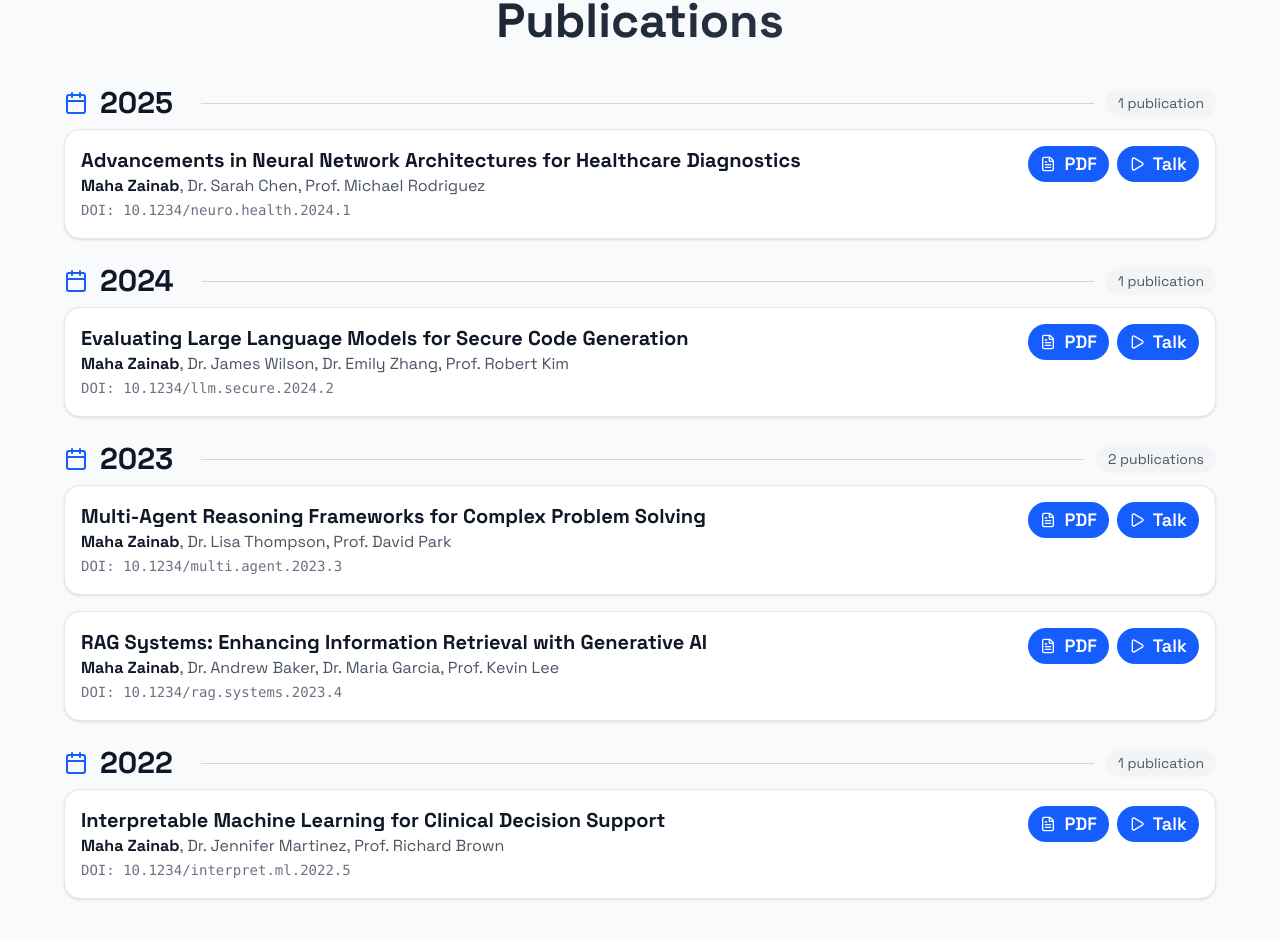
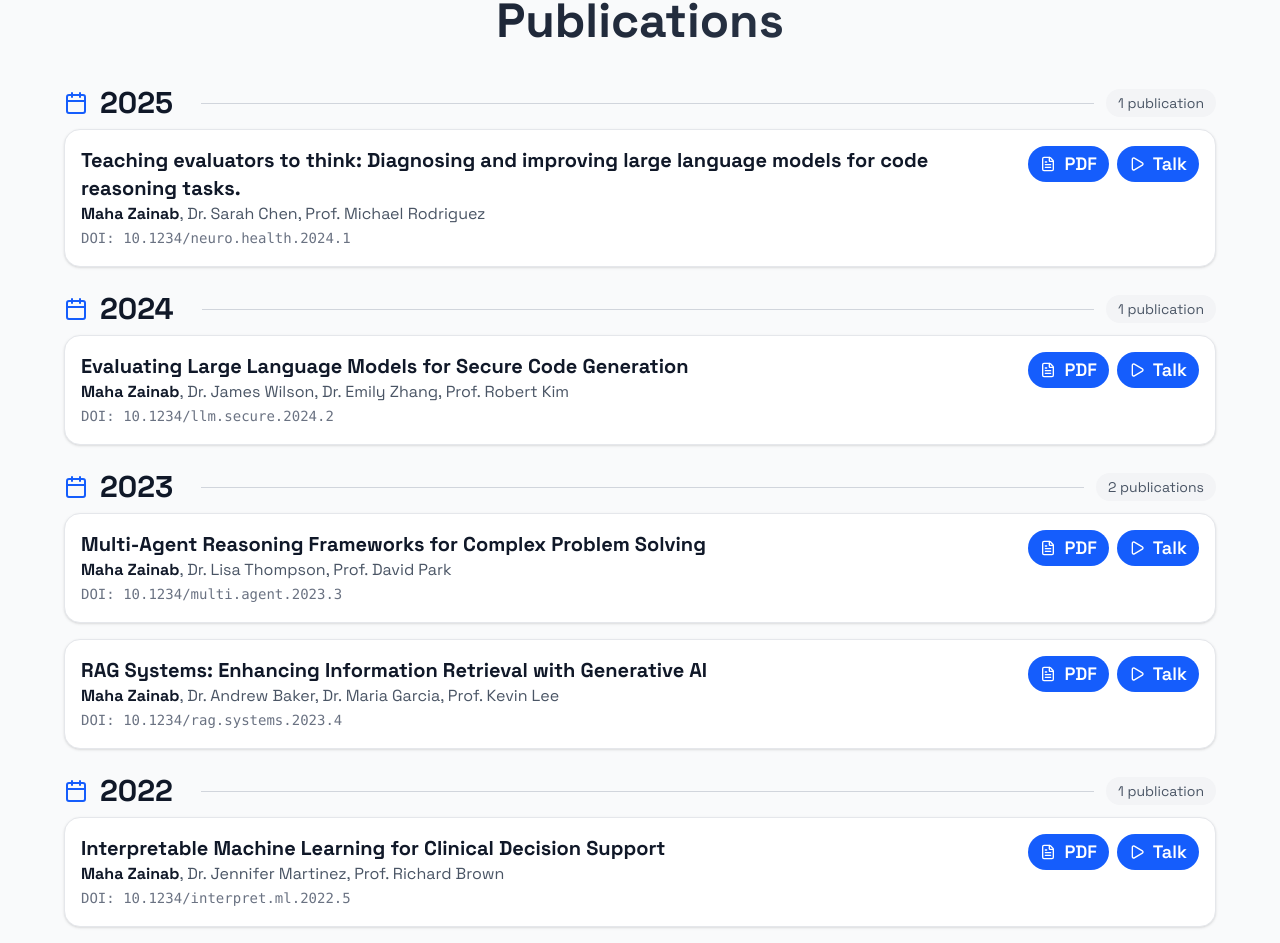
Before and after one commit to MahaZainab/MahaZainab.github.io, a React (Vite) app: page / in a window 1280 px wide. Shown: the part 1010-1953 px from the top of the page. Built offline with nearby package versions, Linux system fonts and the light colour scheme.

Commit message:
Auto commit on save

```diff
--- a/src/data/content.ts
+++ b/src/data/content.ts
@@ -56,7 +56,7 @@ export const publications: Publication[] = [
   {
     id: 1,
     title:
-      "Advancements in Neural Network Architectures for Healthcare Diagnostics",
+      "Teaching evaluators to think: Diagnosing and improving large language models for code reasoning tasks.",
     authors: ["Maha Zainab", "Dr. Sarah Chen", "Prof. Michael Rodriguez"],
     pdfLink: "/publications/neural-networks-healthcare.pdf",
     talkLink: "/talks/neural-networks-healthcare",
```
